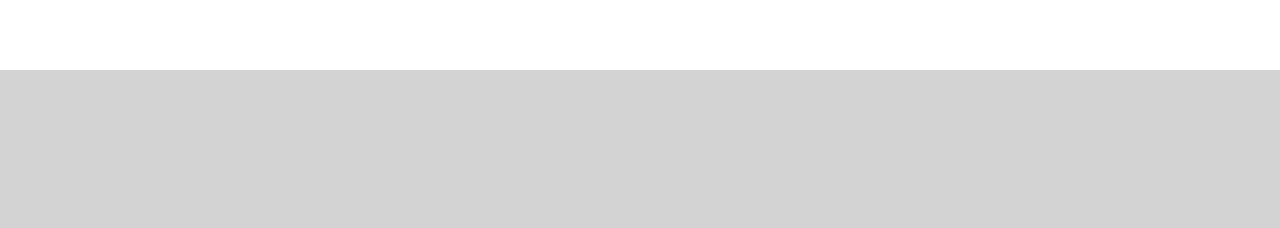
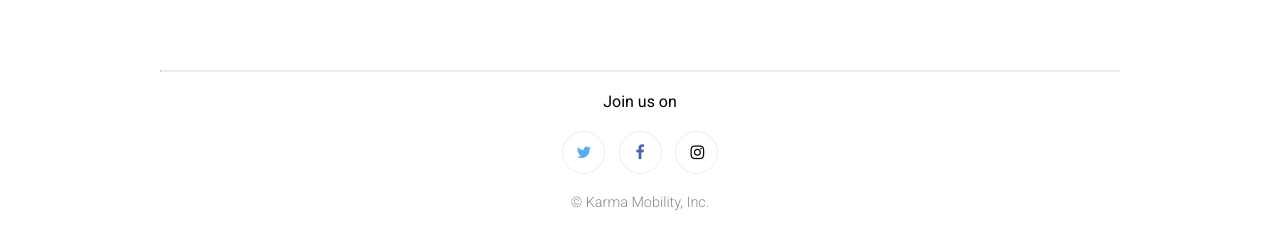
Before and after one commit to carly-williams/landing-page-clone, a plain HTML site: page index.html in a window 1280 px wide. Shown: the part 1208-1436 px from the top of the page. Before the commit the page ends 1278 px from the top, so only its background shows below. Drawn offline with Linux system fonts and the light colour scheme.

```diff
--- a/css/style.css
+++ b/css/style.css
@@ -131,3 +131,52 @@ h3 {
 .cases .content {
 	padding-bottom: 8em;
 }
+
+.social {
+	background-color: #fff;
+}
+.social .content {
+	text-align: center;
+}
+
+.social p {
+	margin: 0;
+	padding: 20px;
+}
+
+.social ul {
+	margin: 0;
+	padding: 0;
+}
+.social li {
+    display: inline-block;
+    padding: 11px 14px;
+    border: 1px solid #eaebec;
+    border-radius: 22px;
+    width: 43px;
+    height: 43px;
+    margin: 0px 5px;
+}
+
+.social .twitter {
+	color: #55acee;
+}
+
+.social .facebook {
+	color: #4c66a4;
+}
+
+.social .instagram {
+	color: ##3f729b;
+}
+
+.social hr {
+	margin: 0;
+	border-top: 1px solid #eaebec;
+}
+
+.social .copy {
+    font-size: 0.9rem;
+    font-weight: 300;
+    color: #838994;
+}
--- a/index.html
+++ b/index.html
@@ -6,6 +6,8 @@
 	<link href='http://fonts.googleapis.com/css?family=Roboto:400,500,300' rel='stylesheet' type='text/css'>
 	<link rel="stylesheet" href="css/normalize.css">
 	<link rel="stylesheet" href="css/style.css">
+	<link rel="stylesheet" href="https://maxcdn.bootstrapcdn.com/font-awesome/4.5.0/css/font-awesome.min.css">
+	<link rel="shortcut icon" type="image/x-icon"  href="favicon.ico">
 </head>
 <body>
 	<nav class="top-navigation">
@@ -31,7 +33,6 @@
 	<section class="cases">
 		<div class="content">
 			<h1 class="title">Everyone needs a little Karma.</h1>
-<!--			<div> -->
 			<div class="devices">
 				<img src="images/icon-devices.svg" alt="">
 				<h3>Internet for all devices</h3>
@@ -44,8 +45,19 @@
 				<img src="images/icon-refill.svg" alt="">
 				<h3>Pay as You Go</h3>
 			</div>
-<!--			</div>-->
 		</div>
 	</section>
+	<footer class="social">
+		<div class="content">
+			<hr>
+			<p>Join us on</p>
+			<ul class="icons">
+				<li class="twitter"><i class="fa fa-twitter"></i></li>
+				<li class="facebook"><i class="fa fa-facebook"></i></li>
+				<li class="instagram"><i class="fa fa-instagram"></i></li>
+			</ul>
+			<p class="copy">&#169; Karma Mobility, Inc.</p>
+		</div>
+	</footer>
 </body>
 </html>
```
Also changed, not shown: favicon.ico (added). Lines whose indentation alone changed are shown as unchanged.
